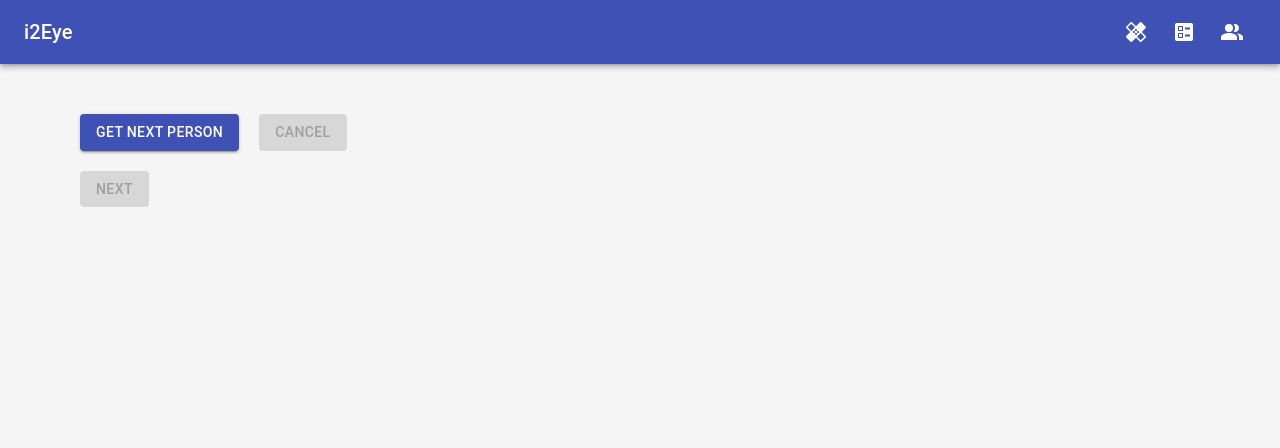
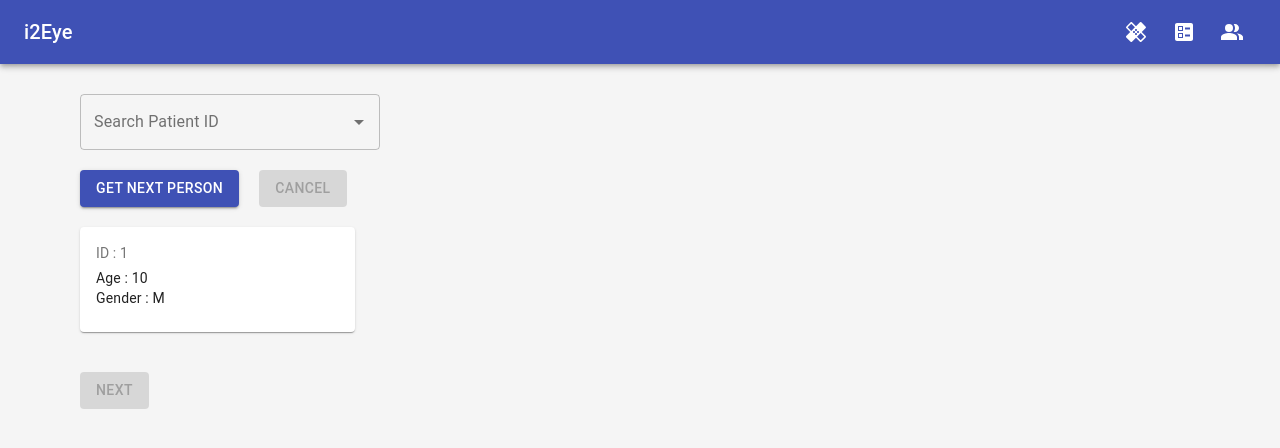
Before and after one commit to i2Eye/i2Eye-Front, a React (Create React App) app: page /stations in a window 1280 px wide. Shown: the top 448 px of the page. Built offline with nearby package versions, Linux system fonts and the light colour scheme.

Commit message:
added dropdown menu and card component

```diff
--- a/src/Components/StationComponents/PatientSearch.js
+++ b/src/Components/StationComponents/PatientSearch.js
@@ -1,5 +1,29 @@
 import React, { Component } from "react";
 import Button from "@material-ui/core/Button";
+import TextField from '@material-ui/core/TextField';
+import Autocomplete from '@material-ui/lab/Autocomplete';
+import Card from '@material-ui/core/Card';
+import CardContent from '@material-ui/core/CardContent';
+import Typography from '@material-ui/core/Typography';
+import { withStyles } from '@material-ui/core/styles';
+import {CardHeader} from '@material-ui/core/';
+import CardActions from '@material-ui/core/CardActions';
+const useStyles = () => ({
+  root: {
+    maxWidth: 275,
+  },
+  bullet: {
+    display: 'inline-block',
+    margin: '0 2px',
+    transform: 'scale(0.8)',
+  },
+  title: {
+    fontSize: 14,
+  },
+  pos: {
+    marginBottom: 12,
+  },
+});
 
 class PatientSearch extends Component {
   state = {
@@ -9,31 +33,67 @@ class PatientSearch extends Component {
       { id: 2, name: "Person 2", age: 20, gender: "F", available: true },
       { id: 3, name: "Person 3", age: 30, gender: "M", available: true },
     ],
-    selected: false,
+    station: [
+      { id: 1, available: false },
+      { id: 2, available: true },
+      { id: 3, available: true },
+    ],
+    selected: false
   };
 
   render() {
+
+    const {classes} = this.props;
+
     return (
-      <div>
+
+     <div>
+     <Autocomplete
+      id="combo-box-demo"
+      options={this.state.people}
+      getOptionLabel={(option) => (option.available === false)? (option.id +" (busy)").toString(): (option.id).toString()}
+      getOptionDisabled={(option) => option.available === false}
+      style={{ width: 300, marginRight: 200 }}
+      renderInput={(params) => <TextField {...params} label="Search Patient ID" variant="outlined" />}
+     />
+
         <Button
           variant="contained"
           color="primary"
-          style={{ marginTop: 20, marginRight: 20 }}
+          style={{ marginTop: 20, marginRight: 20, marginBottom:20 }}
           onClick={() => this.setState({ selected: true })}
           disabled={this.state.selected}
         >
           Get Next Person
         </Button>
+
+
+
         <Button
           variant="contained"
           color="primary"
-          style={{ marginTop: 20 }}
+          style={{ marginTop: 20, marginBottom:20 }}
           onClick={() => this.setState({ selected: false })}
           disabled={!this.state.selected}
         >
           Cancel
         </Button>
+
+        <Card className={classes.root}>
+         <CardContent>
+        <Typography className={classes.title} color="textSecondary" gutterBottom>
+        {`ID : ${this.state.people[0].id}`}
+        </Typography>
+        <Typography variant="body2" component="p">
+        {`Age : ${this.state.people[0].age}`}
+        <br/>
+        {`Gender : ${this.state.people[0].gender}`}
+        </Typography>
+      </CardContent>
+    </Card>
+
         <br />
+
         <Button
           variant="contained"
           color="primary"
@@ -42,9 +102,11 @@ class PatientSearch extends Component {
         >
           Next
         </Button>
-      </div>
+
+     </div>
     );
   }
 }
 
-export default PatientSearch;
+
+export default withStyles(useStyles)(PatientSearch);
```
Also changed, not shown: package.json (+6 -5 lines), 1 other file (tests, documents, lock files or other folders).
